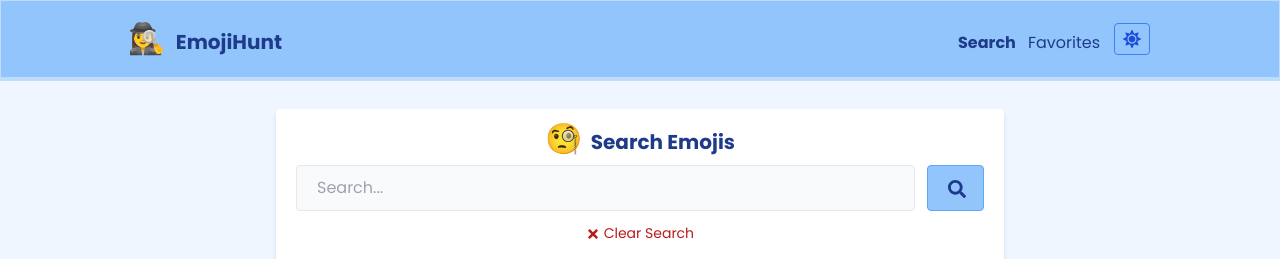
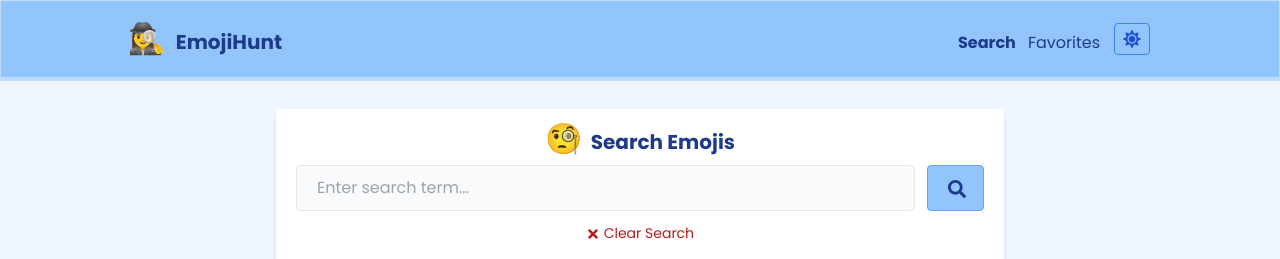
Before and after one commit to Ttesori/react-emoji-app, a React (Create React App) app: page / in a window 1280 px wide. Shown: the top 259 px of the page. Built offline with nearby package versions, Linux system fonts and the light colour scheme.

Commit message:
Add link in header and refine input placeholder

```diff
--- a/src/components/search/SearchForm.js
+++ b/src/components/search/SearchForm.js
@@ -62,7 +62,7 @@ export default function SearchForm() {
     <form className="flex flex-col justify-center items-center w-full">
       <label htmlFor="search" className="sr-only">Search The Emojis</label>
       <div className="fieldset flex w-full">
-        <input className="px-3 sm:px-5 py-1.5 sm:py-2 border bg-gray-50 dark:border-blue-700 rounded mr-2 dark:bg-blue-900 dark:text-blue-200 placeholder-gray-400 dark:placeholder-blue-400 outline-none focus:ring ring-blue-200 dark:ring-blue-500 w-5/6 sm:w-11/12" type="text" placeholder="Search..." id="search" onChange={handleTerm} value={searchTerm} autoComplete="off" />
+        <input className="px-3 sm:px-5 py-1.5 sm:py-2 border bg-gray-50 dark:border-blue-700 rounded mr-2 dark:bg-blue-900 dark:text-blue-200 placeholder-gray-400 dark:placeholder-blue-400 outline-none focus:ring ring-blue-200 dark:ring-blue-500 w-5/6 sm:w-11/12" type="text" placeholder="Enter search term..." id="search" onChange={handleTerm} value={searchTerm} autoComplete="off" />
         <button className="bg-blue-300 px-2 sm:px-5 py-2 rounded dark:bg-blue-500 dark:text-blue-900 hover:bg-blue-700 hover:text-white font-bold  border border-blue-400 dark:border-blue-700 dark:hover:bg-blue-400 sm:text-lg ml-1 w-1/6 sm:w-1/12 text-center transition-all" onClick={handleSearch}><FaSearch className="inline" /></button>
 
       </div>
--- a/src/pages/layouts/Main.js
+++ b/src/pages/layouts/Main.js
@@ -1,7 +1,7 @@
 import AppContext from '../../contexts/app-context';
 import { useContext } from "react";
 import { ToastContainer } from "react-toastify";
-import { NavLink } from "react-router-dom";
+import { NavLink, Link } from "react-router-dom";
 import BtnIcon from '../../components/common/BtnIcon';
 import ACTIONS from '../../reducers/app-actions'
 import { FaSun, FaMoon } from 'react-icons/fa';
@@ -21,7 +21,7 @@ export default function Main({ children }) {
     <>
       <header className="bg-blue-300 p-5  dark:bg-blue-800 dark:text-white mb-5 sm:mb-7 border border-b-4 border-blue-200 dark:border-blue-900">
         <div className="container flex flex-col sm:flex-row justify-between items-center max-w-screen-lg mx-auto">
-          <h1 className="text-2xl sm:text-xl font-bold text-blue-900 dark:text-blue-50 mb-2 sm:mb-0"><span className="text-3xl mr-1">🕵️‍♀️ </span> EmojiHunt</h1>
+          <h1 className="text-2xl sm:text-xl font-bold text-blue-900 dark:text-blue-50 mb-2 sm:mb-0"><span className="text-3xl mr-1">🕵️‍♀️ </span> <Link to="/">EmojiHunt</Link></h1>
           <nav>
             <NavLink exact to="/" className="mr-3" activeClassName="font-bold">Search</NavLink>
             <NavLink exact to="/favorites" className="mr-3" activeClassName="font-bold">Favorites
```
